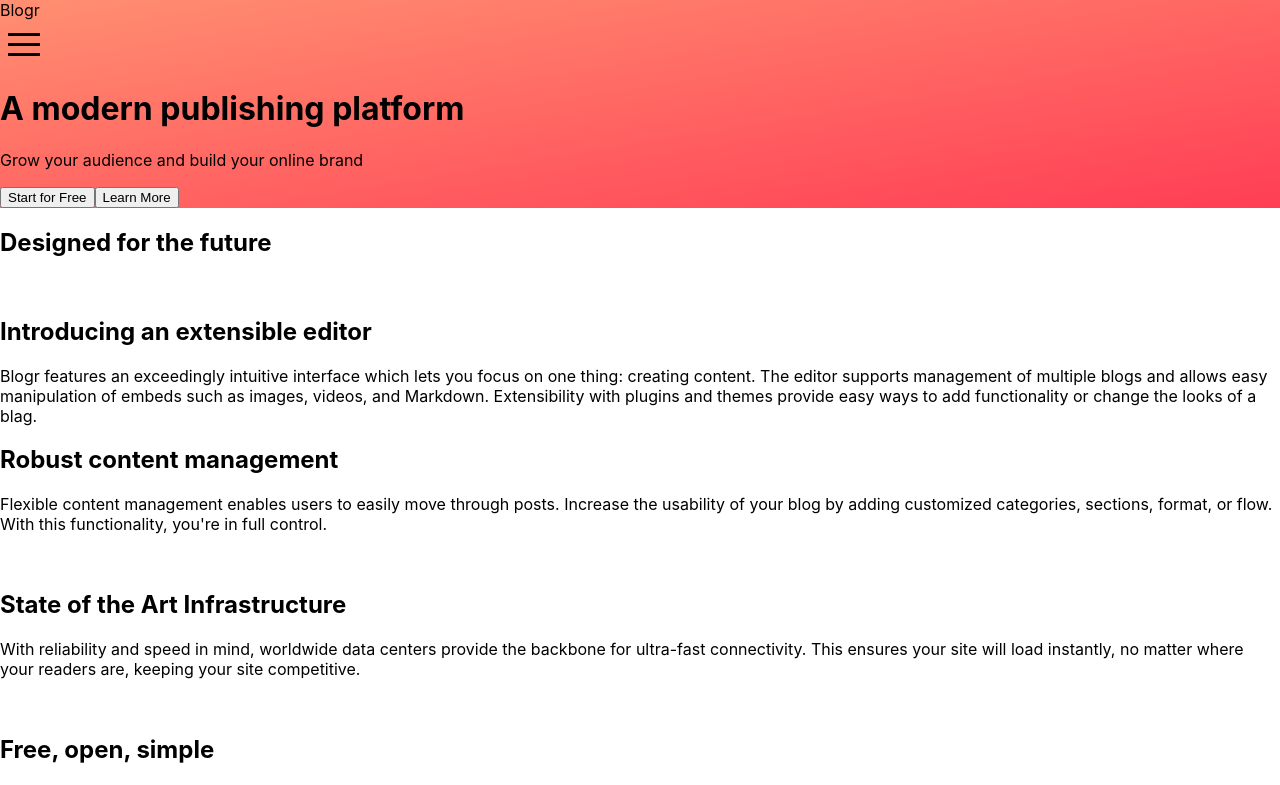
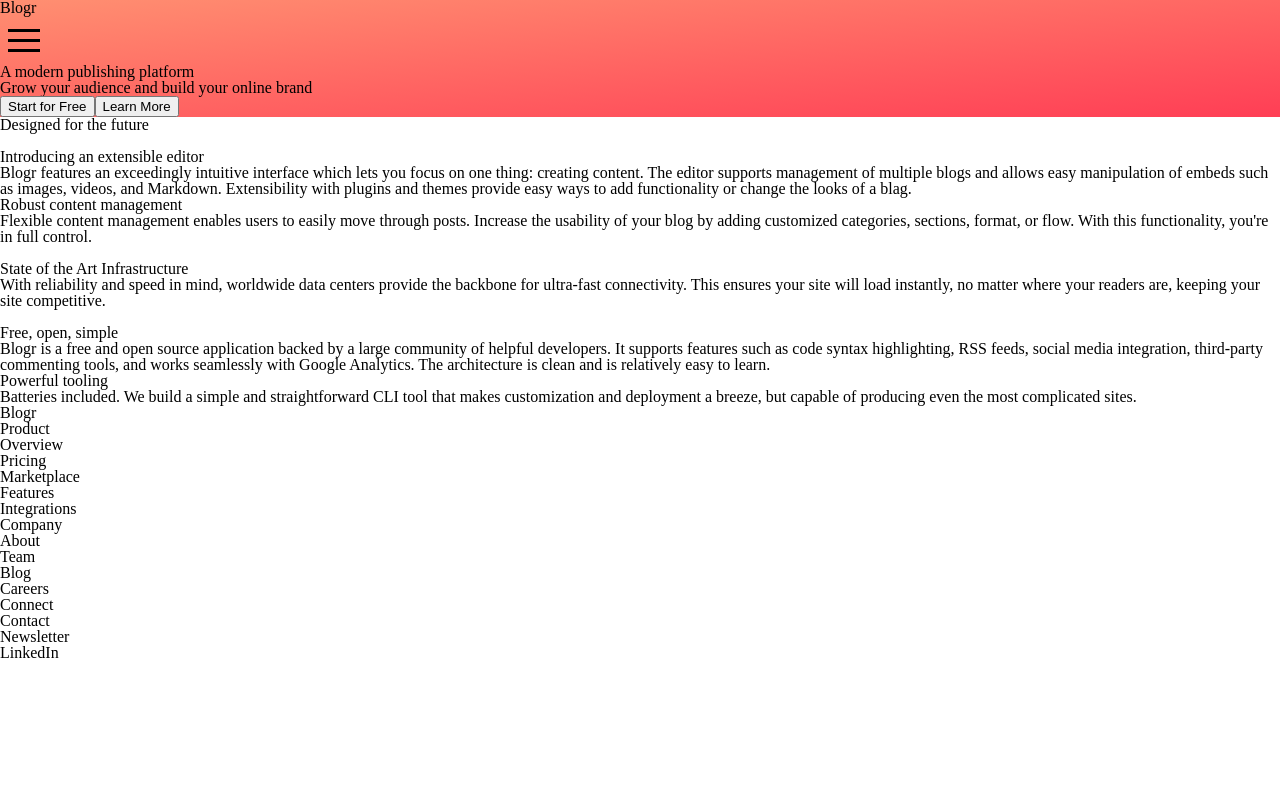
Before and after one commit to romofel/fm-blogr_landing_page, a React (Create React App) app: page / in a window 1280 px wide. Shown: the top 785 px of the page. Built offline with nearby package versions, Linux system fonts and the light colour scheme.

Commit message:
Add the css reset

```diff
--- a/src/App.css
+++ b/src/App.css
@@ -1,3 +1,133 @@
+/* http://meyerweb.com/eric/tools/css/reset/
+   v2.0 | 20110126
+   License: none (public domain)
+*/
+
+html,
+body,
+div,
+span,
+applet,
+object,
+iframe,
+h1,
+h2,
+h3,
+h4,
+h5,
+h6,
+p,
+blockquote,
+pre,
+a,
+abbr,
+acronym,
+address,
+big,
+cite,
+code,
+del,
+dfn,
+em,
+img,
+ins,
+kbd,
+q,
+s,
+samp,
+small,
+strike,
+strong,
+sub,
+sup,
+tt,
+var,
+b,
+u,
+i,
+center,
+dl,
+dt,
+dd,
+ol,
+ul,
+li,
+fieldset,
+form,
+label,
+legend,
+table,
+caption,
+tbody,
+tfoot,
+thead,
+tr,
+th,
+td,
+article,
+aside,
+canvas,
+details,
+embed,
+figure,
+figcaption,
+footer,
+header,
+hgroup,
+menu,
+nav,
+output,
+ruby,
+section,
+summary,
+time,
+mark,
+audio,
+video {
+  margin: 0;
+  padding: 0;
+  border: 0;
+  font-size: 100%;
+  font: inherit;
+  vertical-align: baseline;
+}
+/* HTML5 display-role reset for older browsers */
+article,
+aside,
+details,
+figcaption,
+figure,
+footer,
+header,
+hgroup,
+menu,
+nav,
+section {
+  display: block;
+}
+body {
+  line-height: 1;
+}
+ol,
+ul {
+  list-style: none;
+}
+blockquote,
+q {
+  quotes: none;
+}
+blockquote:before,
+blockquote:after,
+q:before,
+q:after {
+  content: "";
+  content: none;
+}
+table {
+  border-collapse: collapse;
+  border-spacing: 0;
+}
+
 .landing-bg {
   background-image: linear-gradient(to right bottom, #ff8f71, #ff3e55);
 }
```
